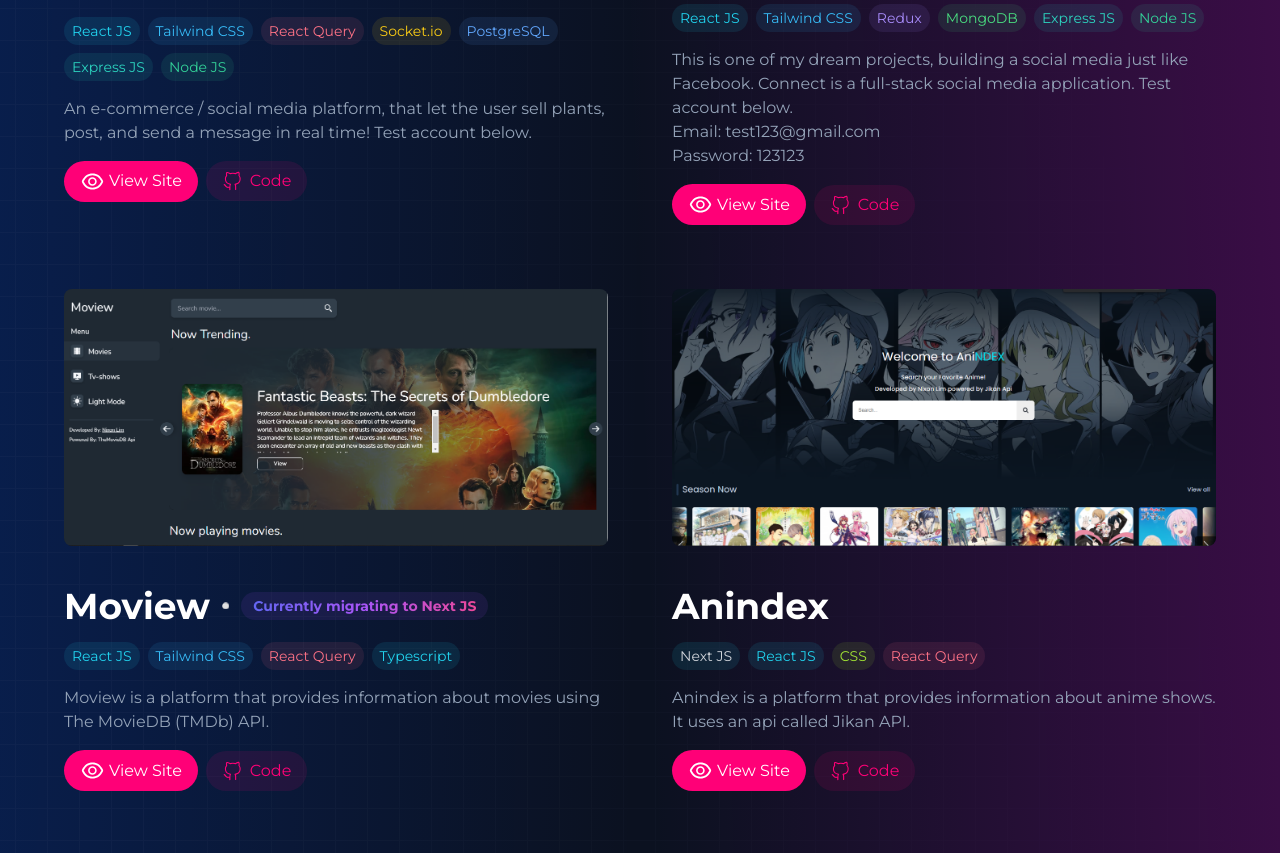
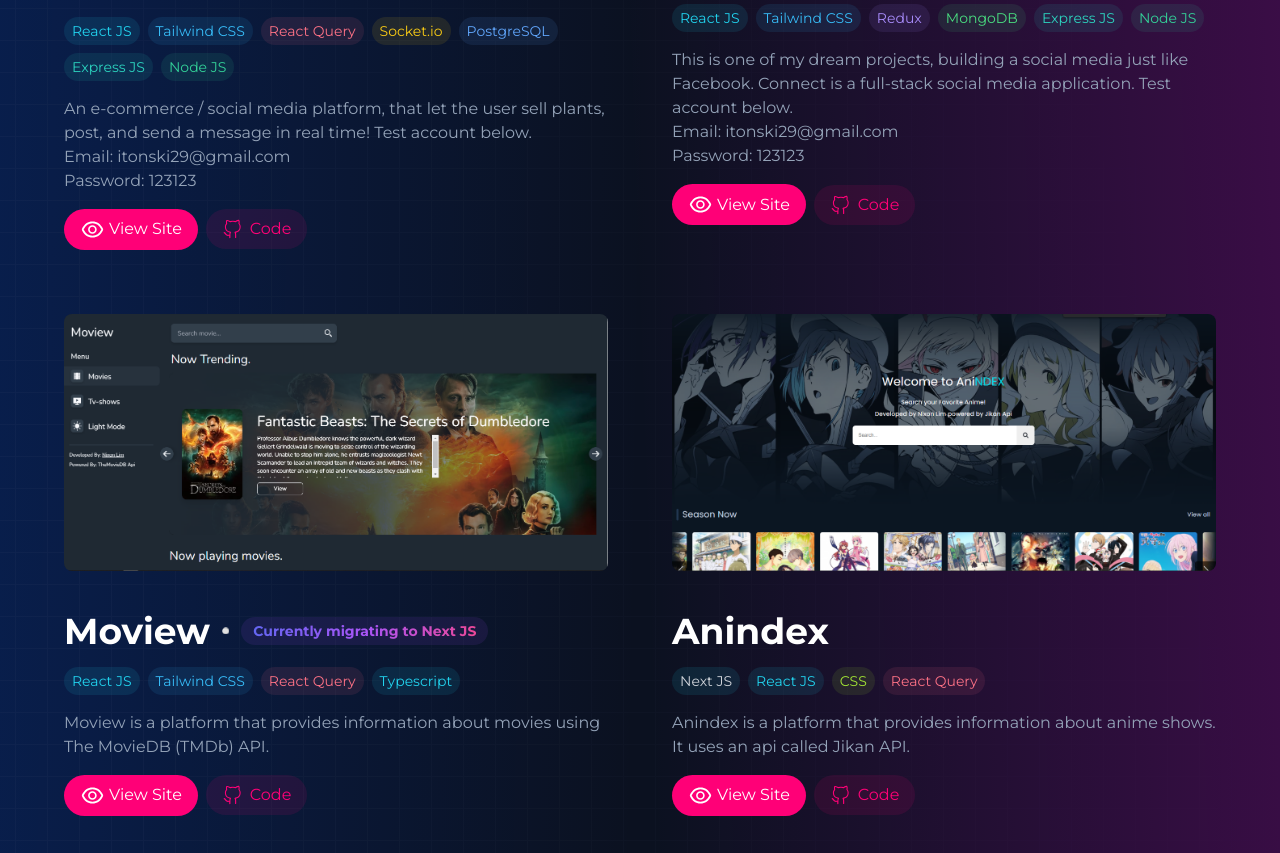
Before and after one commit to limnixon03292001/portfolio-nextjs, a Next.js app: page / in a window 1280 px wide. Shown: the part 2560-3413 px from the top of the page. Built offline with nearby package versions, Linux system fonts and the light colour scheme; no server answers.

Commit message:
update links

```diff
--- a/data/data.ts
+++ b/data/data.ts
@@ -56,10 +56,10 @@
         ],
         imageUrl: planetProfile,
         content: 'An e-commerce / social media platform, that let the user sell plants, post, and send a message in real time! Test account below.',
-        // testAccount: {
-        //     email: 'Email: test123@gmail.com',
-        //     password: 'Password: 123123',
-        // },
+        testAccount: {
+            email: 'Email: itonski29@gmail.com',
+            password: 'Password: 123123',
+        },
         githubLink: 'https://github.com/limnixon03292001/planet-capstone',
         liveDemoLink: 'https://planet-capstone.onrender.com/'
     },
@@ -95,11 +95,11 @@
         demoGif: connectDemo,
         content: 'This is one of my dream projects, building a social media just like Facebook. Connect is a full-stack social media application. Test account below.',
         testAccount: {
-            email: 'Email: test123@gmail.com',
+            email: 'Email: itonski29@gmail.com',
             password: 'Password: 123123',
         },
         githubLink: 'https://github.com/limnixon03292001/connect-mern',
-        liveDemoLink: 'https://connect-app.onrender.com/'
+        liveDemoLink: 'https://connect-zulk.onrender.com/'
     },
     {
         title: 'Moview',
```
